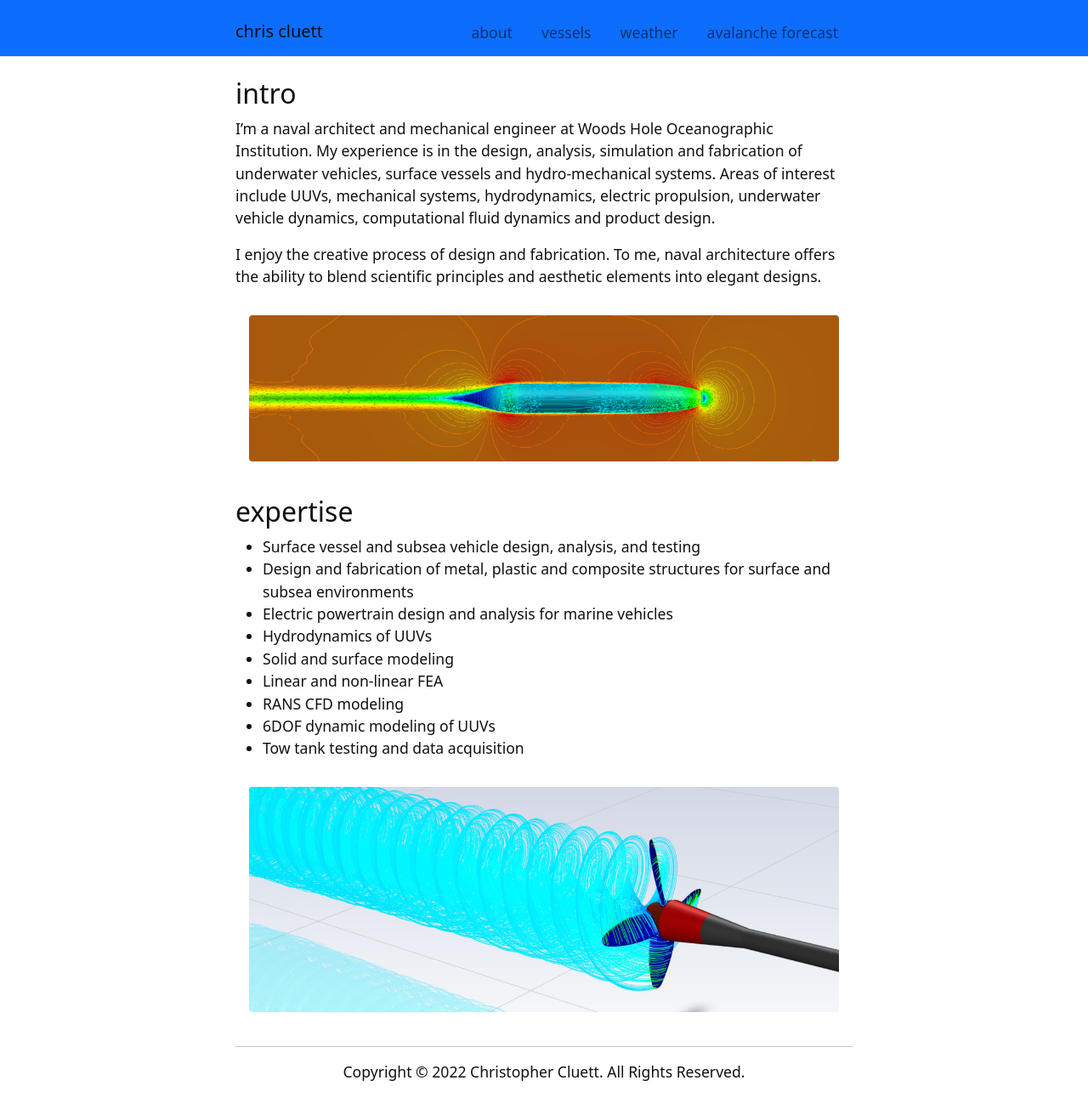
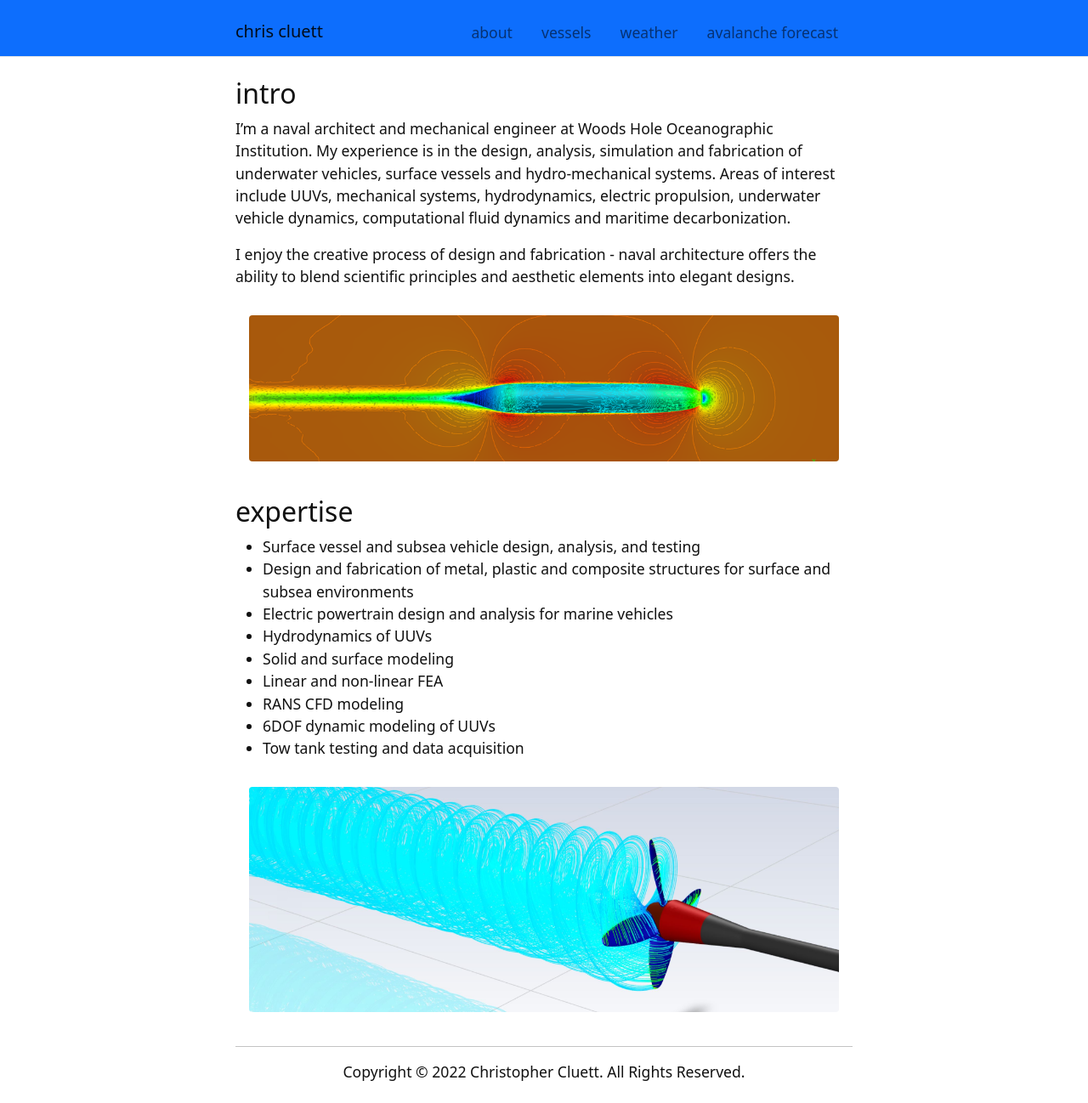
Before and after one commit to ccluett/website, a Jekyll site: the page built from index.md, in a window 1280 px wide. Shown: the whole page at 85% size. Built offline with Jekyll 4.4.1, drawn with Linux system fonts in a browser that asks for light colours.

Commit message:
Update index.md

```diff
--- a/index.md
+++ b/index.md
@@ -4,9 +4,9 @@ layout: default
 ---
 
 ## intro
-I'm a naval architect and mechanical engineer at Woods Hole Oceanographic Institution. My experience is in the design, analysis, simulation and fabrication of underwater vehicles, surface vessels and hydro-mechanical systems. Areas of interest include UUVs, mechanical systems, hydrodynamics, electric propulsion, underwater vehicle dynamics, computational fluid dynamics and product design.
+I'm a naval architect and mechanical engineer at Woods Hole Oceanographic Institution. My experience is in the design, analysis, simulation and fabrication of underwater vehicles, surface vessels and hydro-mechanical systems. Areas of interest include UUVs, mechanical systems, hydrodynamics, electric propulsion, underwater vehicle dynamics, computational fluid dynamics and maritime decarbonization.
 
-I enjoy the creative process of design and fabrication. To me, naval architecture offers the ability to blend scientific principles and aesthetic elements into elegant designs.
+I enjoy the creative process of design and fabrication - naval architecture offers the ability to blend scientific principles and aesthetic elements into elegant designs.
 
 {% include figure.html img="Picture1.png" width="100%" %}
 
```
